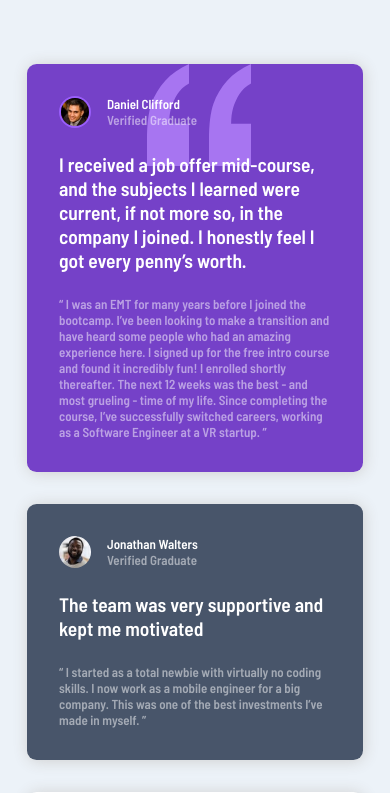
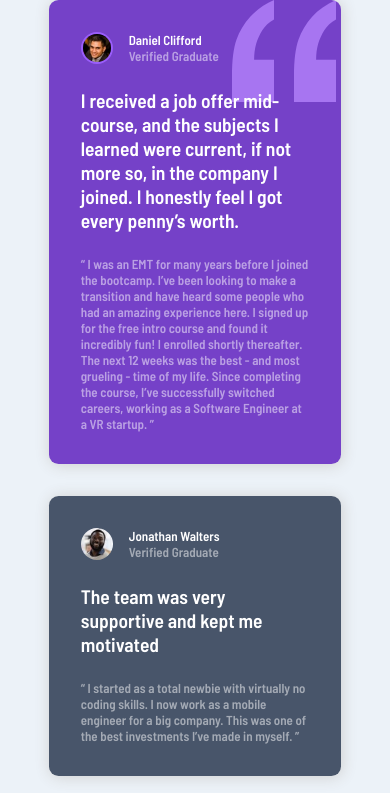
Before and after one commit to MatheusVinicius77/frontend-mentor-challenges, a plain HTML site: page index.html in a window 390 px wide. Shown: the top 793 px of the page. Drawn offline with Linux system fonts and the light colour scheme.

Commit message:
fix: arruma responsividade mobile

```diff
--- a/styles.css
+++ b/styles.css
@@ -67,6 +67,8 @@ article:nth-child(4) {
 
 article:nth-child(5) {
     background-color: var(--white);
+    grid-column: span 2;
+
 }
 
 
@@ -122,7 +124,6 @@ article:nth-child(5) {
 }
 
 @media screen and (min-width:60rem) {
-
     main {
         grid-template-columns: 1fr 1fr 1fr 1fr;
     }
@@ -136,16 +137,18 @@ article:nth-child(5) {
 @media screen and (max-width:50rem) {
     body {
         display: grid;
+        justify-items: center;
+    }
+
+    article:nth-child(1) {
+        background-position: right 5px top 0px;
     }
 
 
     main {
         grid-template-columns: 1fr;
-        margin: min(4.5rem, 5vw);
-        margin-top: 4rem;
         max-width: 75%;
-        min-width: 21rem;
-        justify-self: center;
+
     }
 
     .dark-bg,
```
